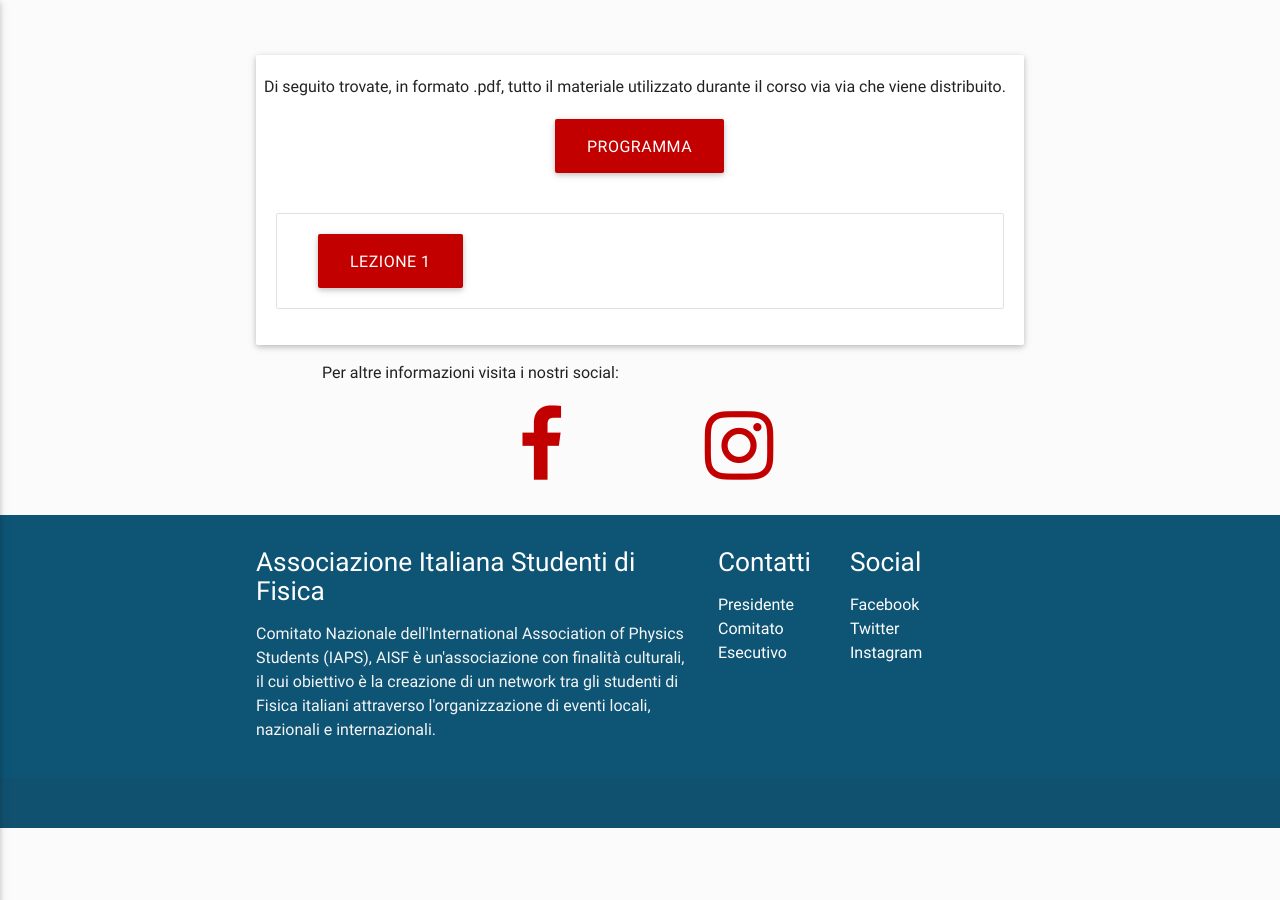
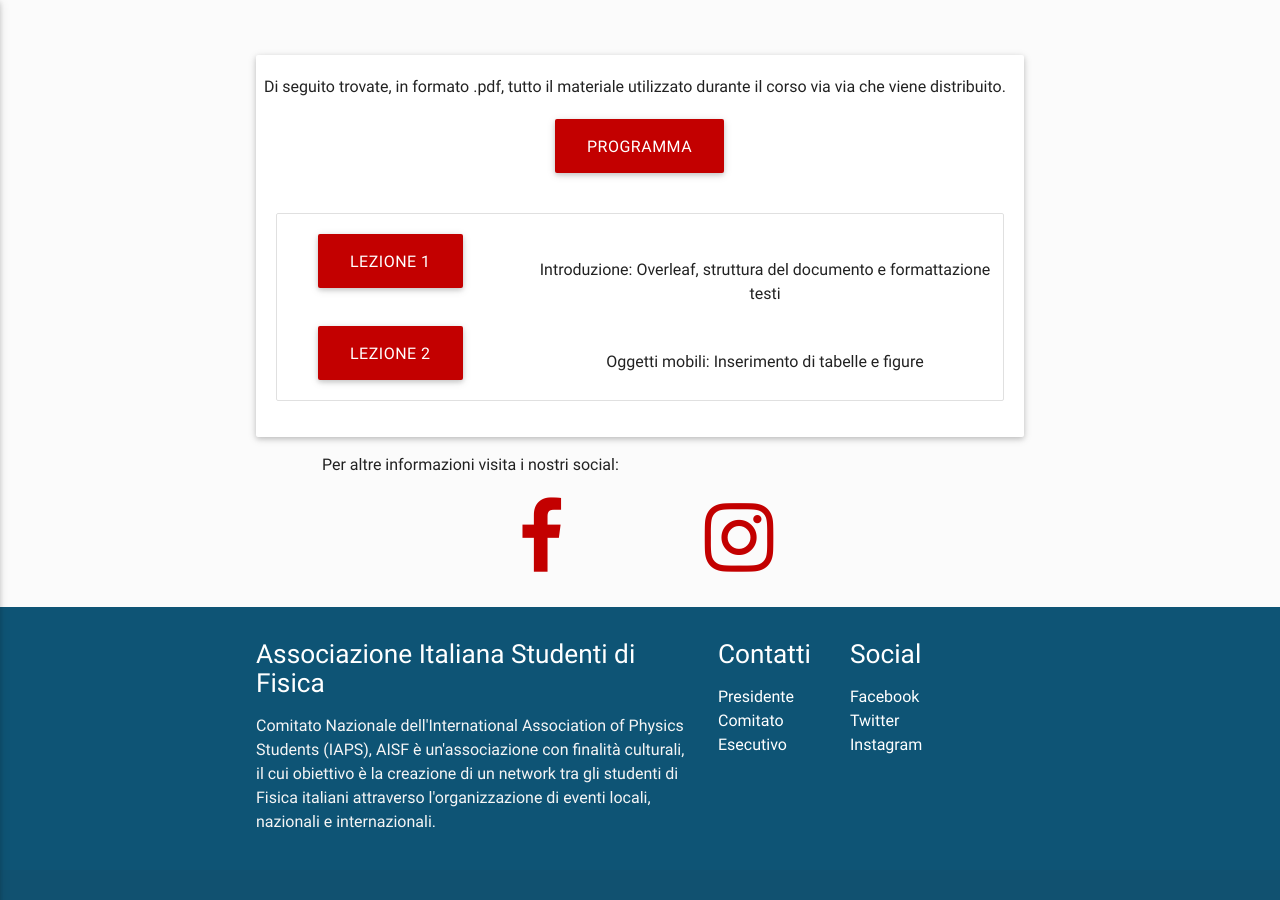
Before and after one commit to ai-sf/pisa, a Jekyll site: the page built from corso_latex_20.html, in a window 1280 px wide and 900 px high, scrolled down 1241 px. Built offline with Jekyll 4.4.1, drawn with Linux system fonts in a browser that asks for light colours; nearby versions of some CDN libraries.

Commit message:
LaTeX 2020 Lezione 2

```diff
--- a/corso_latex_20.html
+++ b/corso_latex_20.html
@@ -23,6 +23,11 @@ button_list:
 button_collection:
              - url: downloads/latex_20/Pillole_di_LaTeX_I.pdf
                name: Lezione 1
+               text: "Introduzione: Overleaf, struttura del documento e formattazione testi"
+               download: true
+             - url: downloads/latex_20/Pillole_di_LaTeX_II.pdf
+               text: "Oggetti mobili: Inserimento di tabelle e figure"
+               name: Lezione 2
                download: true
 social:
         instagram: "https://www.instagram.com/p/CHIXY5JhYud/?utm_source=ig_web_copy_link"
```
Also changed, not shown: 1 other file.
